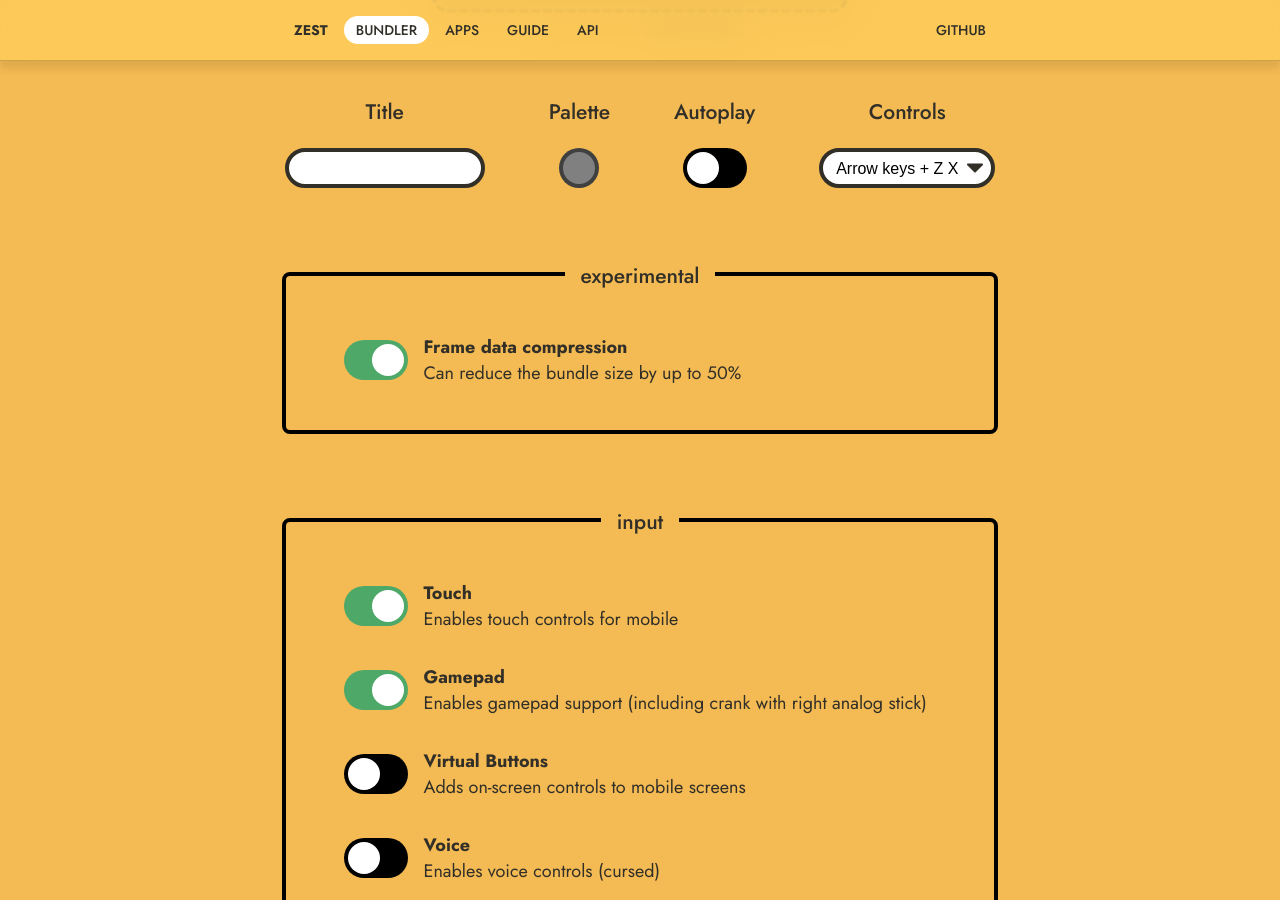
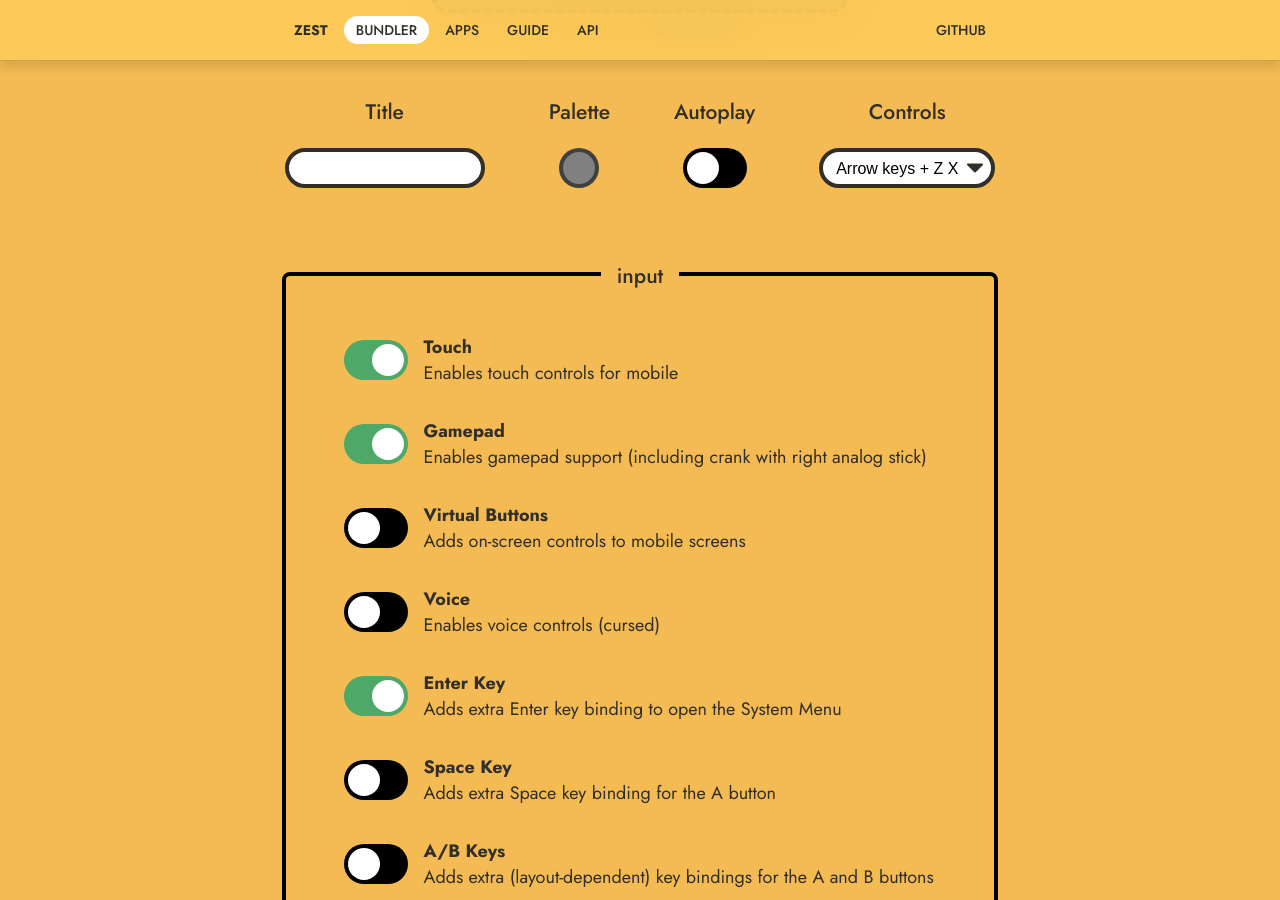
Before and after one commit to tkers/zest, a Jekyll site: the page built from bundler.html, in a window 1280 px wide and 900 px high, scrolled down 488 px. Built offline with Jekyll 4.4.1, drawn with Linux system fonts in a browser that asks for light colours.

Commit message:
Always use frame data compression in bundler

```diff
--- a/assets/mjs/bundler.js
+++ b/assets/mjs/bundler.js
@@ -53,7 +53,6 @@ export function bundle({
   title,
   meta,
   keymap,
-  useCompression,
   plugins,
   gameData,
 }) {
@@ -64,15 +63,8 @@ export function bundle({
   const vKeymap = JSON.stringify(keyboard_mappers[keymap] ?? {})
   const vPlugins = getPluginCode(plugins)
 
-  let vGame
-  if (useCompression) {
-    const packedGameData = JSON.stringify(
-      gameData ? pack(minify(gameData)) : {}
-    )
-    vGame = `(${unpack.toString()})(${packedGameData})`
-  } else {
-    vGame = JSON.stringify(gameData ? minify(gameData) : {})
-  }
+  const packedGameData = JSON.stringify(gameData ? pack(minify(gameData)) : {})
+  const vGame = `(${unpack.toString()})(${packedGameData})`
 
   return template
     .replace('{{AUTOPLAY}}', vAutoplay)
--- a/assets/mjs/bundlerApp.js
+++ b/assets/mjs/bundlerApp.js
@@ -11,7 +11,6 @@ const inColor = document.getElementById('color-in')
 const inTitle = document.getElementById('title-in')
 const inAutoplay = document.getElementById('autoplay-in')
 const inControls = document.getElementById('controls-in')
-const inCompression = document.getElementById('compression-in')
 const downloadLink = document.getElementById('download-link')
 const downloadLinkAlt = document.getElementById('download-link-alt')
 const pluginsOut = document.getElementById('plugins-out')
@@ -194,7 +193,6 @@ downloadLink.addEventListener('click', (e) => {
     color: inColor.value,
     title: inTitle.value,
     keymap: inControls.value,
-    useCompression: inCompression.checked,
     meta: faviconTags,
     plugins: selectedPlugins,
     gameData: rawGameData,
--- a/bundler.html
+++ b/bundler.html
@@ -50,25 +50,6 @@ mjs: bundlerApp
   </div>
 </section>
 
-<section>
-  <fieldset>
-    <legend><h3>experimental</h3></legend>
-    <ol class="plugins">
-      <li>
-        <div>
-          <input type="checkbox" id="compression-in" checked />
-        </div>
-        <div>
-          <label for="compression-in"
-            ><strong>Frame data compression</strong></label
-          >
-          <p>Can reduce the bundle size by up to 50%</p>
-        </div>
-      </li>
-    </ol>
-  </fieldset>
-</section>
-
 <section id="plugins-out"></section>
 
 <section style="margin-top: 64px">
```
